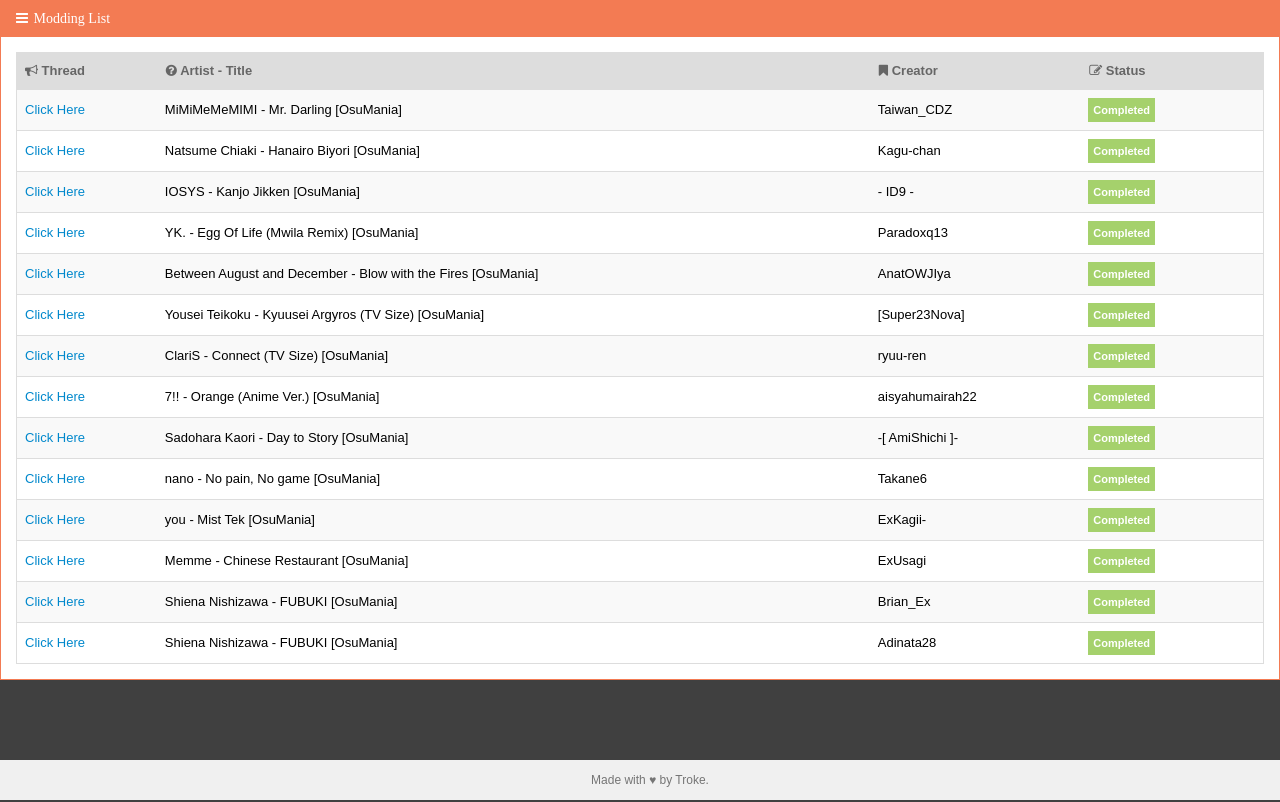
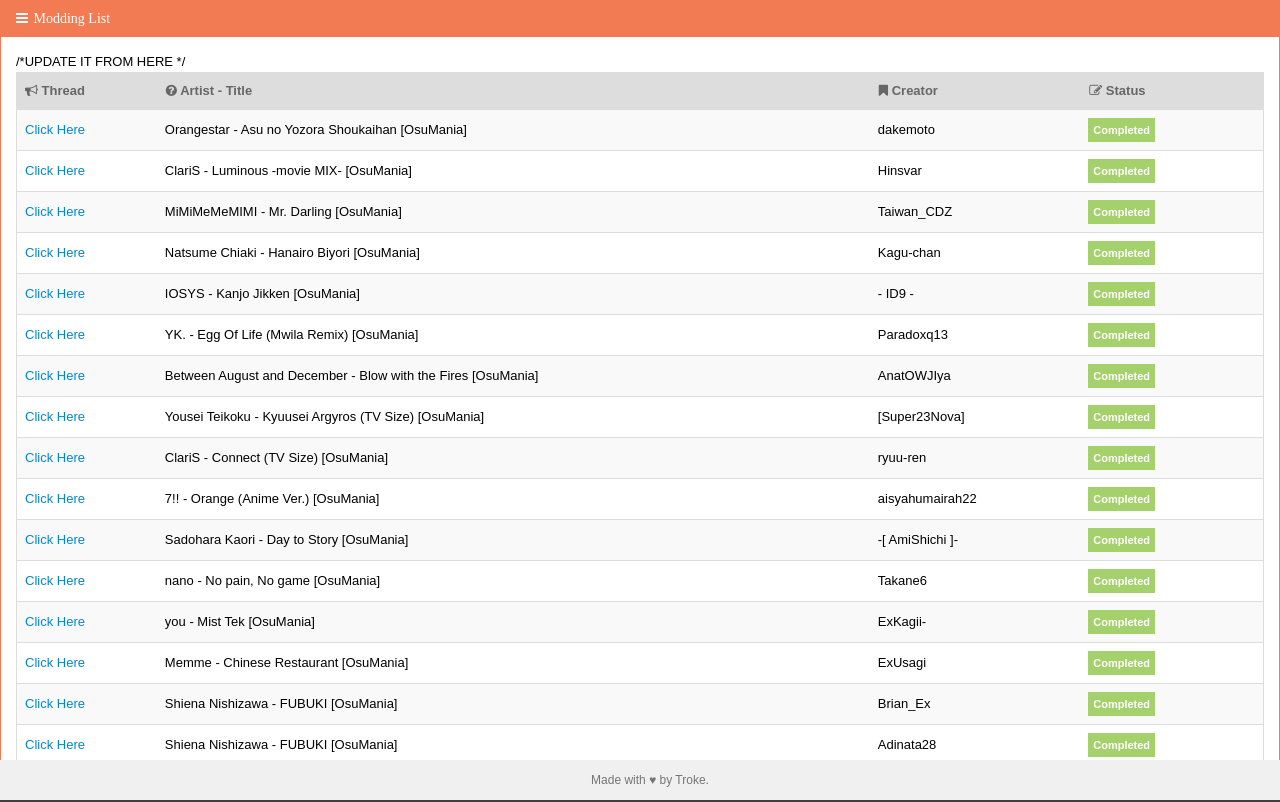
Before and after one commit to troke12/Table-Bootstrap, a plain HTML site: page index.html in a window 1280 px wide. Drawn offline with Linux system fonts and the light colour scheme; a web font is replaced by a local one.

Commit message:
Update index.html

```diff
--- a/index.html
+++ b/index.html
@@ -4,7 +4,7 @@
    <meta charset="utf-8" />
    <title>Modding List</title>
    <meta content="width=device-width, initial-scale=1.0" name="viewport" />
-   <meta content="Beatmap Modding" name="description" />
+   <meta content="Beatmap Modding friendly use, asu" name="description" />
    <meta content="Troke" name="author" />
    <link href="assets/bootstrap/css/bootstrap.min.css" rel="stylesheet" />
    <link href="assets/font-awesome/css/font-awesome.css" rel="stylesheet" />
@@ -17,7 +17,7 @@
 		</div>
 		<div class="widget-body">
 		<table class="table table-striped table-bordered table-advance table-hover">
-		<thead>
+                <thead>
 		<tr>
 			<th><i class="icon-bullhorn"></i> Thread</th>
 			<th class="hidden-phone"><i class="icon-question-sign"></i> Artist - Title </th>
@@ -27,6 +27,23 @@
 		</tr>
 		</thead>
 		<tbody>
+
+
+                /*UPDATE IT FROM HERE */
+                <tr>
+			<td><a href="https://osu.ppy.sh/forum/p/4382231#p4382231">Click Here</a></td>
+			<td class="hidden-phone">Orangestar - Asu no Yozora Shoukaihan [OsuMania]</td>
+			<td>dakemoto </td>
+			<td><span class="label label-success label-mini">Completed</span></td>
+			<td></td>
+		</tr>
+                <tr>
+			<td><a href="https://osu.ppy.sh/forum/p/4363699#p4363699">Click Here</a></td>
+			<td class="hidden-phone">ClariS - Luminous -movie MIX- [OsuMania]</td>
+			<td>Hinsvar </td>
+			<td><span class="label label-success label-mini">Completed</span></td>
+			<td></td>
+		</tr>
 		<tr>
 			<td><a href="https://osu.ppy.sh/forum/p/4327886#p4327886">Click Here</a></td>
 			<td class="hidden-phone">MiMiMeMeMIMI - Mr. Darling [OsuMania]</td>
```
